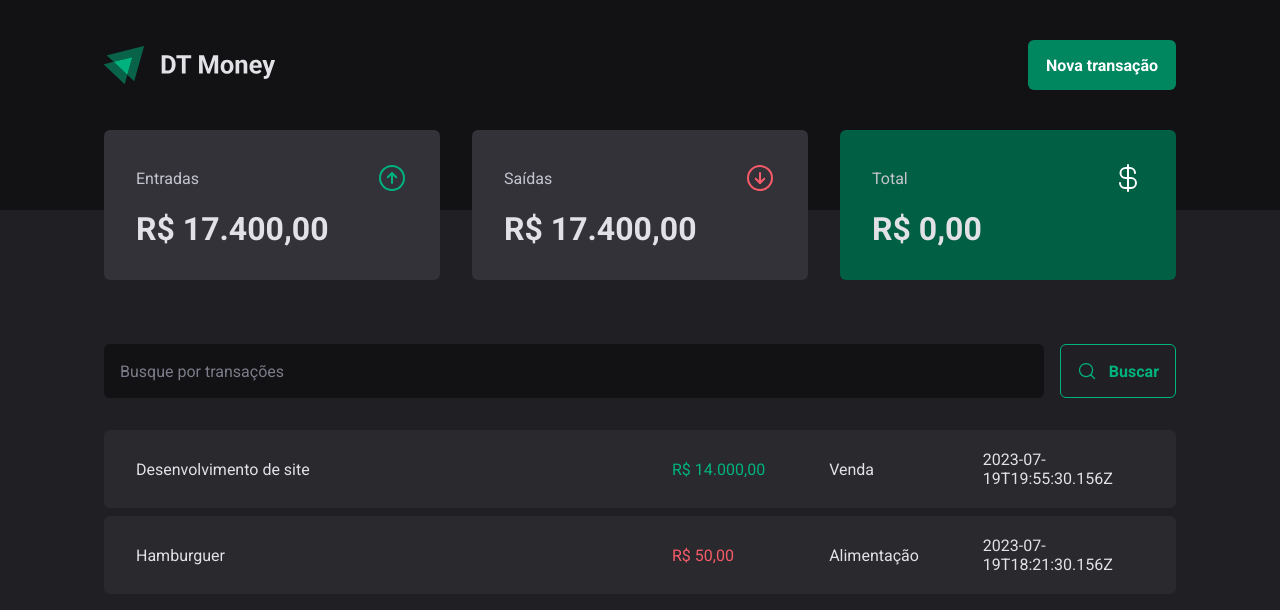
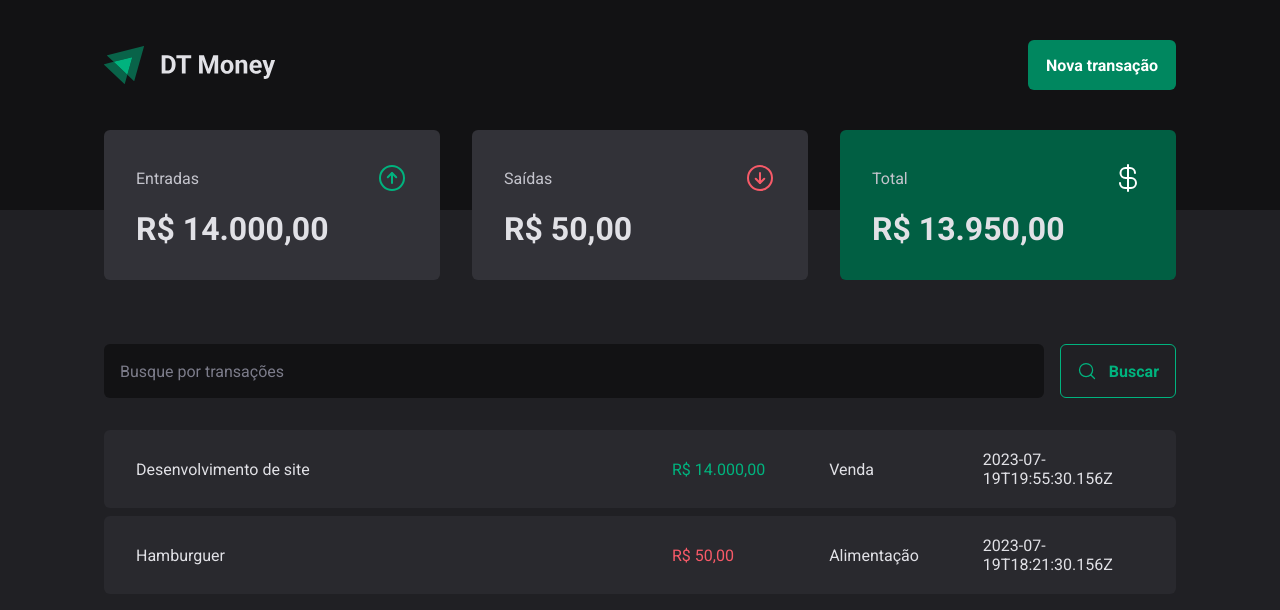
Before and after one commit to andrerousselet/dt-money, a React (Vite) app: page / in a window 1280 px wide. Shown: the top 610 px of the page. Built offline with nearby package versions, Linux system fonts and the light colour scheme; data requests are answered from the project's data file.

Commit message:
feat(summary): use reduce to calculate incomes, outcomes and totals

```diff
--- a/src/components/Summary/index.tsx
+++ b/src/components/Summary/index.tsx
@@ -1,7 +1,29 @@
 import { ArrowCircleDown, ArrowCircleUp, CurrencyDollar } from "phosphor-react";
 import { SummaryCard, SummaryContainer } from "./styles";
+import { useTransactions } from "../../hooks/useTransactions";
+import { formatPrice } from "../../utils/formatPrice";
 
 export function Summary() {
+  const { transactions } = useTransactions();
+
+  const summary = transactions.reduce(
+    (acc, transaction) => {
+      if (transaction.type === "income") {
+        acc.income += transaction.price;
+        acc.total += transaction.price;
+      } else {
+        acc.outcome += transaction.price;
+        acc.total -= transaction.price;
+      }
+      return acc;
+    },
+    {
+      income: 0,
+      outcome: 0,
+      total: 0,
+    }
+  );
+
   return (
     <SummaryContainer>
       <SummaryCard>
@@ -9,21 +31,21 @@
           <span>Entradas</span>
           <ArrowCircleUp size={32} color="#00B37E" />
         </header>
-        <strong>R$ 17.400,00</strong>
+        <strong>{formatPrice(summary.income)}</strong>
       </SummaryCard>
       <SummaryCard>
         <header>
           <span>Saídas</span>
           <ArrowCircleDown size={32} color="#F75A68" />
         </header>
-        <strong>R$ 17.400,00</strong>
+        <strong>{formatPrice(summary.outcome)}</strong>
       </SummaryCard>
       <SummaryCard variant="green">
         <header>
           <span>Total</span>
           <CurrencyDollar size={32} color="#FFF" />
         </header>
-        <strong>R$ 0,00</strong>
+        <strong>{formatPrice(summary.total)}</strong>
       </SummaryCard>
     </SummaryContainer>
   );
```
